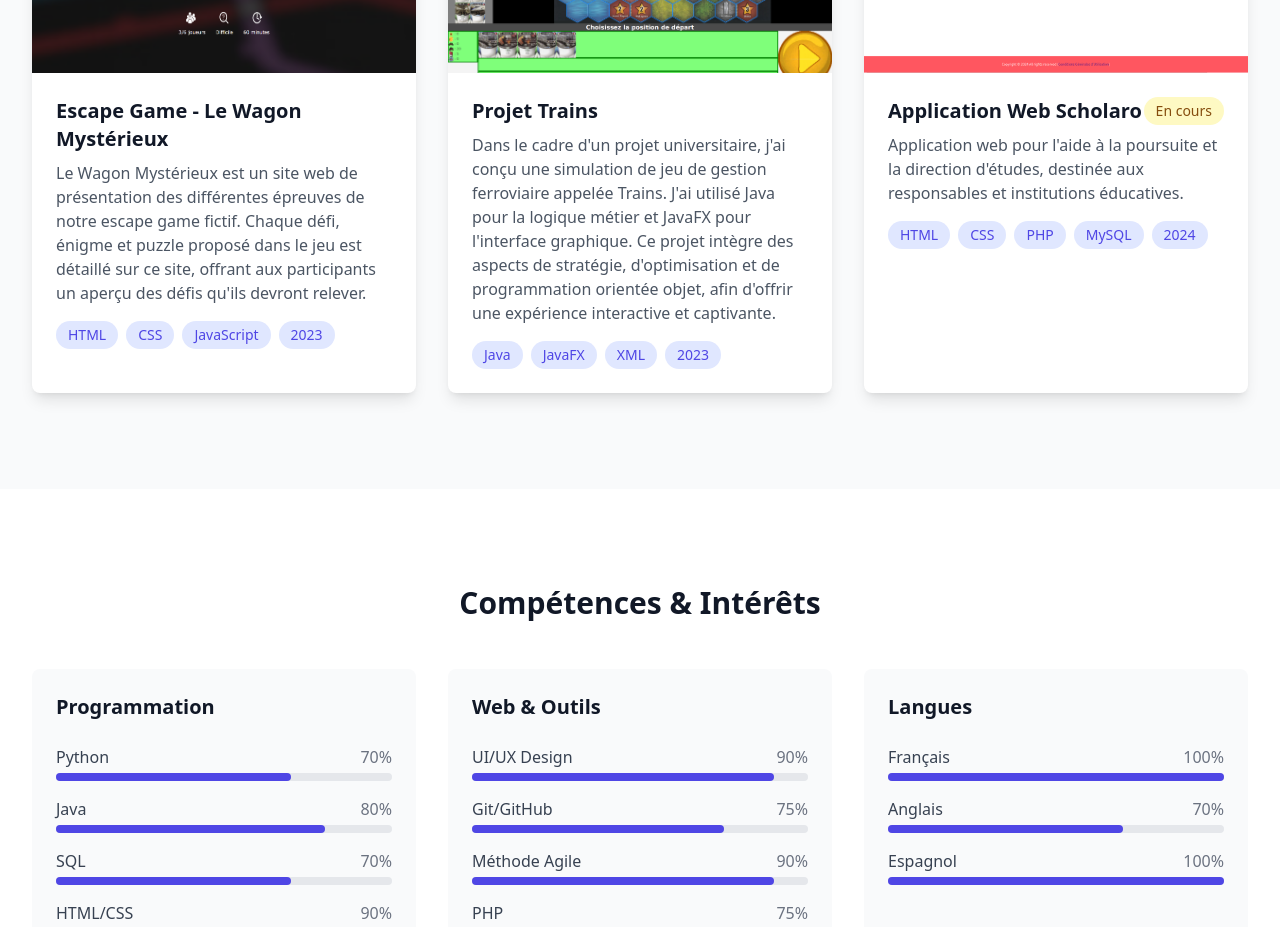
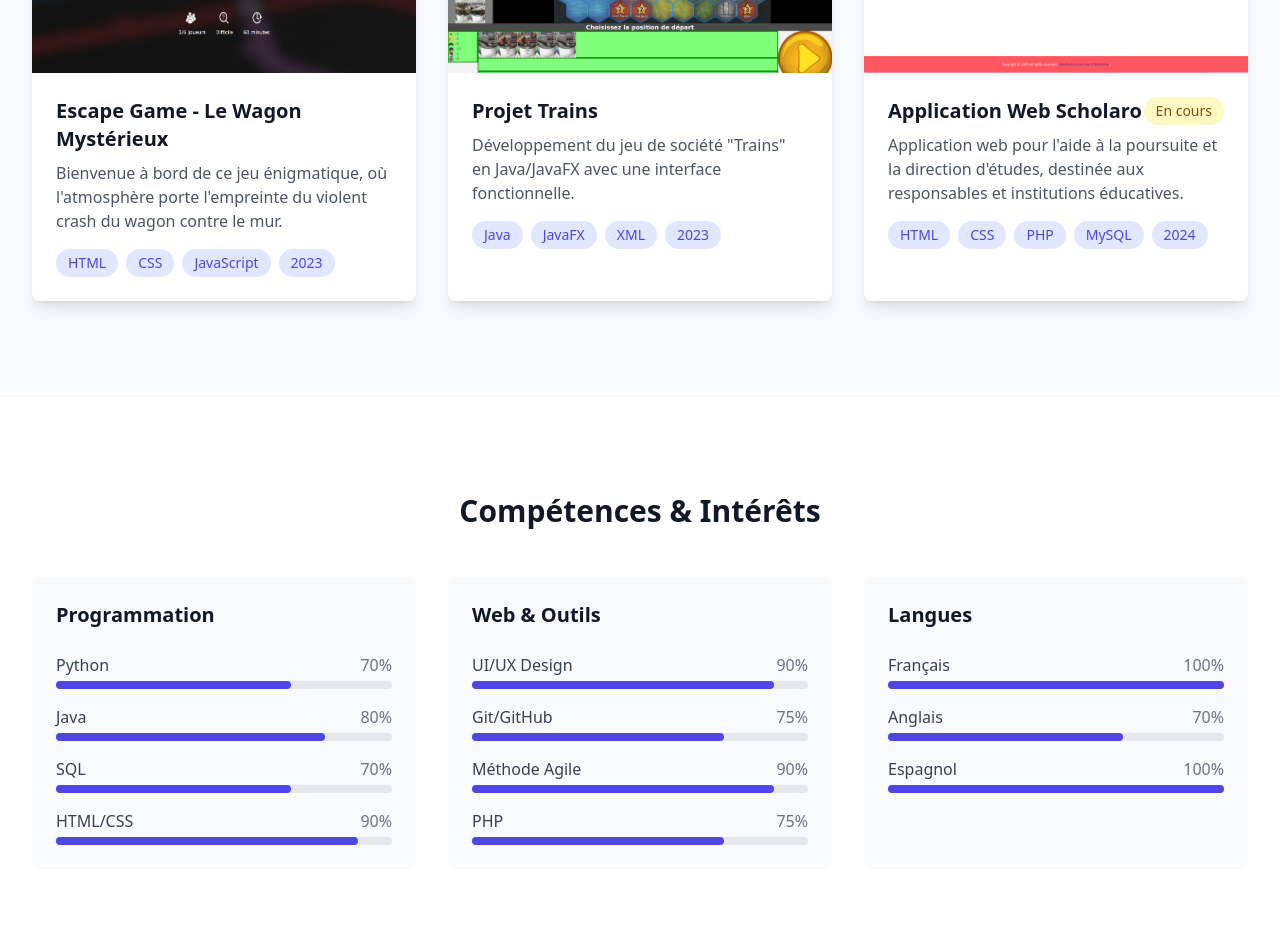
Before and after one commit to youyou-28/Portfolio, a React (Vite) app: page / in a window 1280 px wide. Shown: the part 2320-3247 px from the top of the page. Built offline with nearby package versions, Linux system fonts and the light colour scheme.

Commit message:
Update profile.ts

```diff
--- a/src/data/profile.ts
+++ b/src/data/profile.ts
@@ -20,7 +20,7 @@ export const profile = {
 export const projects = [
   {
     title: 'Escape Game - Le Wagon Mystérieux',
-    description: 'Le Wagon Mystérieux est un site web de présentation des différentes épreuves de notre escape game fictif. Chaque défi, énigme et puzzle proposé dans le jeu est détaillé sur ce site, offrant aux participants un aperçu des défis qu\'ils devront relever.',
+    description: 'Bienvenue à bord de ce jeu énigmatique, où l\'atmosphère porte l\'empreinte du violent crash du wagon contre le mur. ',
     image: escape,
     tech: ['HTML', 'CSS', 'JavaScript', '2023'],
     detailedDescription: 'Le Wagon Mystérieux est un site web de présentation des différentes épreuves de notre escape game fictif. Chaque défi, énigme et puzzle proposé dans le jeu est détaillé sur ce site, offrant aux participants un aperçu des défis qu\'ils devront relever. L\'objectif est de présenter de manière claire et attractive les étapes du jeu, permettant ainsi aux joueurs de se préparer et de mieux comprendre l\'univers du jeu avant de s\'y plonger.',
@@ -75,7 +75,7 @@ export const projects = [
   },
   {
     title: 'Projet Trains',
-    description: 'Dans le cadre d\'un projet universitaire, j\'ai conçu une simulation de jeu de gestion ferroviaire appelée Trains. J\'ai utilisé Java pour la logique métier et JavaFX pour l\'interface graphique. Ce projet intègre des aspects de stratégie, d\'optimisation et de programmation orientée objet, afin d\'offrir une expérience interactive et captivante.',
+    description: 'Développement du jeu de société "Trains" en Java/JavaFX avec une interface fonctionnelle.',
     image:trains,
     tech: ['Java', 'JavaFX', 'XML', '2023'],
     features: [
```
